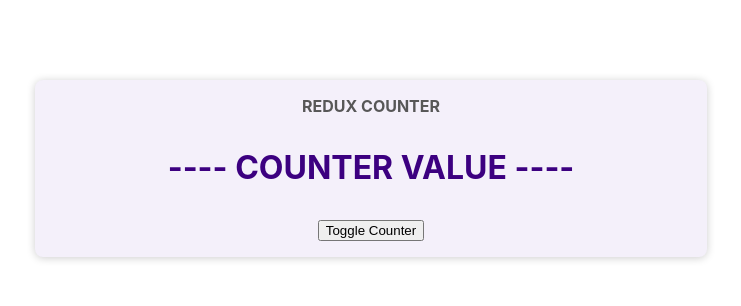
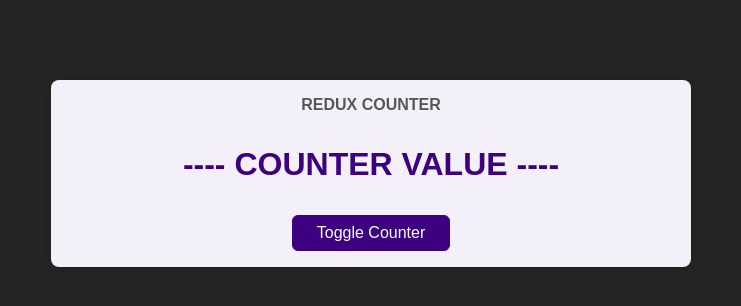
Before and after one commit to isurojit/redux-counter, a React (Create React App) app: page / in a window 1280 px wide. Shown: the top 306 px of the page, without its empty margins (269-1010 px from the left). Built offline with nearby package versions, Linux system fonts and the light colour scheme.

Commit message:
creating reducer function and store

```diff
--- a/package.json
+++ b/package.json
@@ -8,7 +8,9 @@
     "@testing-library/user-event": "^13.5.0",
     "react": "^18.2.0",
     "react-dom": "^18.2.0",
+    "react-redux": "^8.0.2",
     "react-scripts": "5.0.1",
+    "redux": "^4.2.0",
     "web-vitals": "^2.1.4"
   },
   "scripts": {
--- a/src/index.css
+++ b/src/index.css
@@ -1,13 +1,26 @@
+* {
+  box-sizing: border-box;
+}
+
 body {
   margin: 0;
-  font-family: -apple-system, BlinkMacSystemFont, 'Segoe UI', 'Roboto', 'Oxygen',
-    'Ubuntu', 'Cantarell', 'Fira Sans', 'Droid Sans', 'Helvetica Neue',
-    sans-serif;
-  -webkit-font-smoothing: antialiased;
-  -moz-osx-font-smoothing: grayscale;
+  font-family: sans-serif;
+  color: #252525;
+  background-color: #252525;
 }
 
-code {
-  font-family: source-code-pro, Menlo, Monaco, Consolas, 'Courier New',
-    monospace;
+button {
+  font: inherit;
+  cursor: pointer;
+  background-color: #3c0080;
+  border: 1px solid #3c0080;
+  color: white;
+  padding: 0.5rem 1.5rem;
+  border-radius: 6px;
 }
+
+button:hover,
+button:active {
+  background-color: #5b14ac;
+  border-color: #5b14ac;
+}
```
Also changed, not shown: src/store/index.js (added, +21 -0 lines), 1 other file (tests, documents, lock files or other folders).
